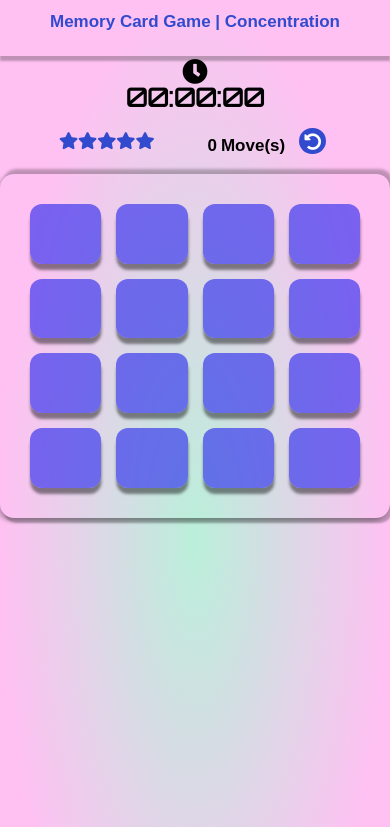
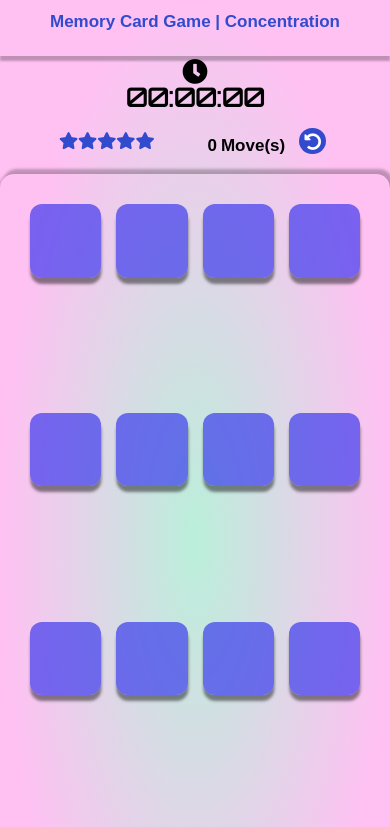
Before and after one commit to Theshedman/memory-card-game, a plain HTML site: page index.html in a window 390 px wide. Shown: the top 827 px of the page. Drawn offline with Linux system fonts and the light colour scheme.

Commit message:
Update style.css

```diff
--- a/css/style.css
+++ b/css/style.css
@@ -204,6 +204,8 @@ header {
 @media screen and (max-width: 780px) {
   #card-wrapper {
     width: 82%;
+  }
+  .card {
     max-height: 75%;
   }
   #summary {
@@ -212,9 +214,10 @@ header {
 }
 
 @media screen and (max-width: 680px) {
-  #card-wrapper {
+  .card {
     max-height: 79%;
   }
+
   header h1 {
     font-size: 1.8em;
     padding-top: 1.5px;
@@ -222,7 +225,7 @@ header {
 }
 
 @media screen and (max-width: 620px) {
-  #card-wrapper {
+ .card {
     max-height: 70%;
   }
 }
@@ -230,8 +233,12 @@ header {
 @media screen and (max-width: 580px) {
   #card-wrapper {
     width: 85%;
+  }
+
+  .card {
     max-height: 70%;
   }
+
   header h1 {
     font-size: 1.5em;
     padding-top: 1.5px;
@@ -241,8 +248,12 @@ header {
 @media screen and (max-width: 531px) {
   #card-wrapper {
     width: 90%;
+  }
+
+  .card {
     max-height: 45%;
   }
+
   .reset {
     margin-left: 25px;
   }
@@ -251,8 +262,12 @@ header {
 @media screen and (max-width: 450px) {
   #card-wrapper {
     width: 100%;
+  }
+
+  .card {
     max-height: 38%;
   }
+
   header h1 {
     font-size: 1em;
     padding-top: 12px;
```
